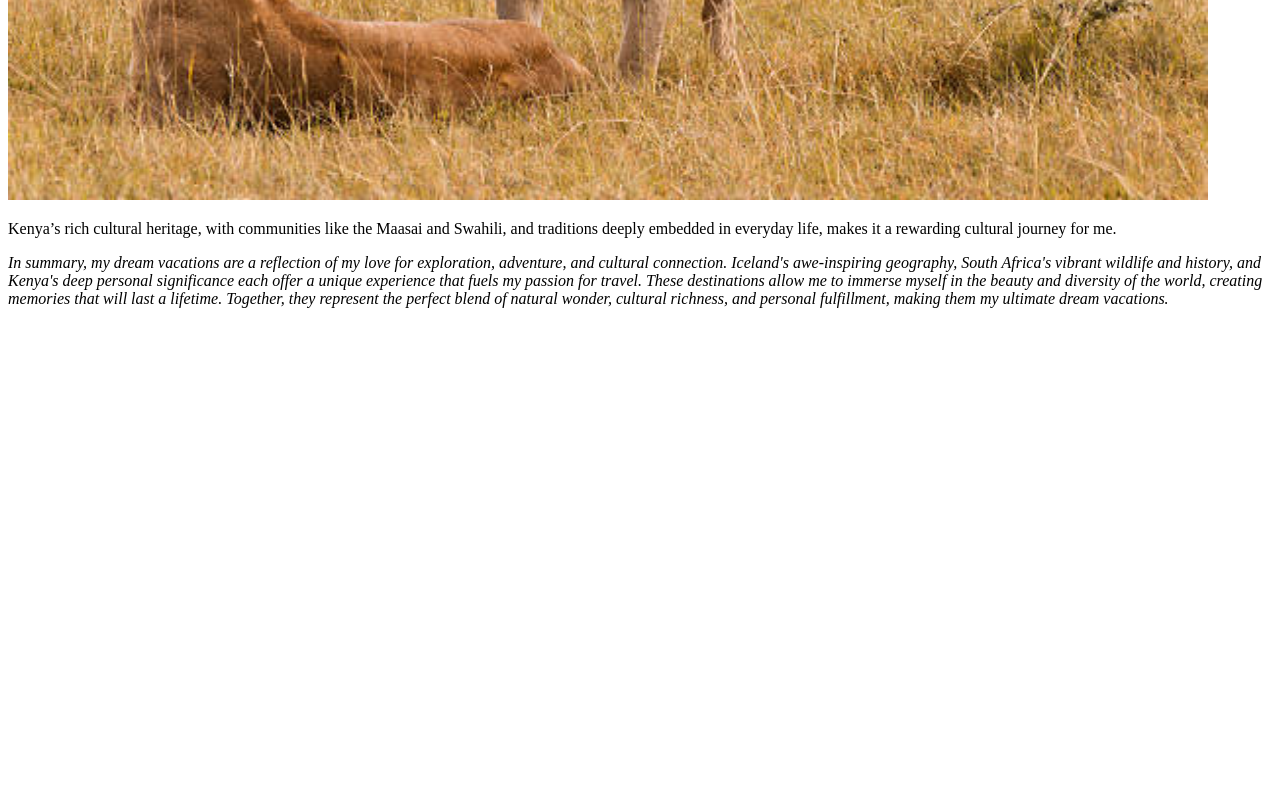
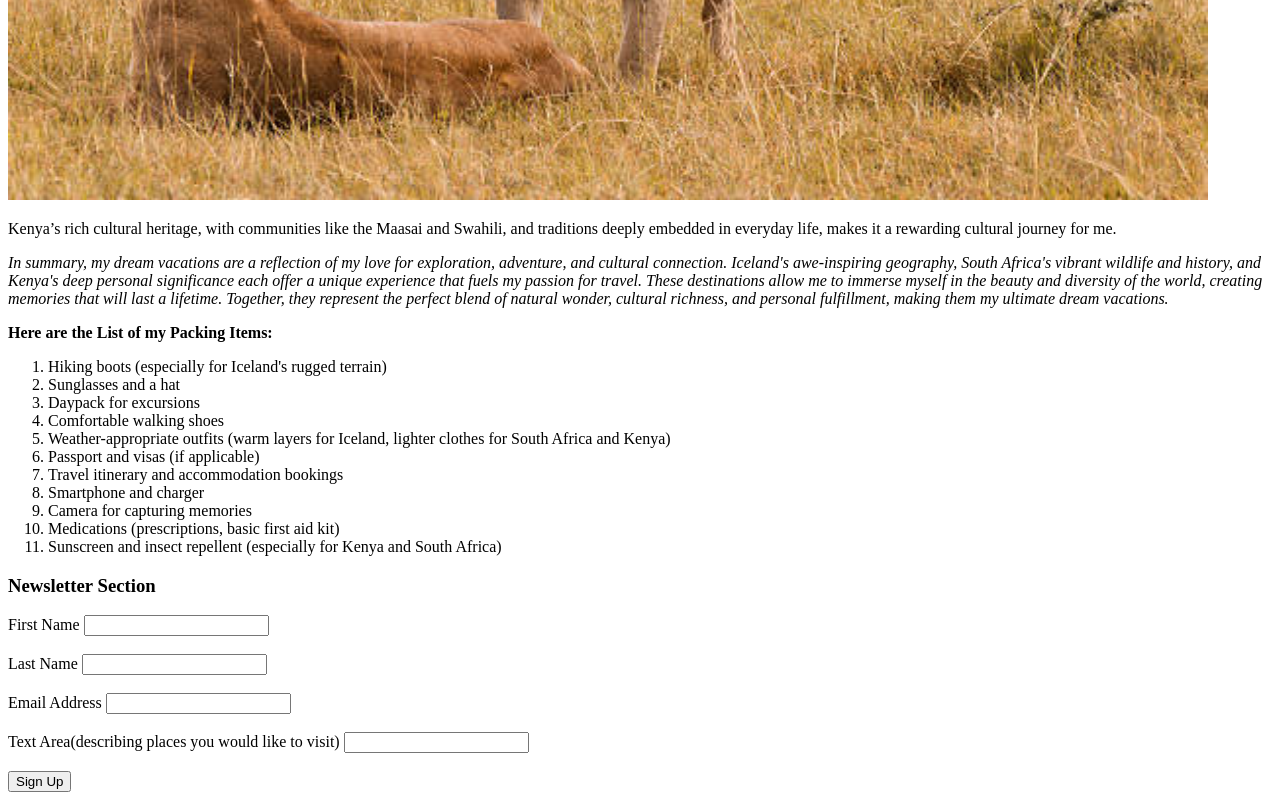
Before and after one commit to Gidayi-dev/Practice-project-on-my-dream-vacation-destinations, a plain HTML site: page index.html in a window 1280 px wide. Shown: the part 8970-9770 px from the top of the page. Before the commit the page ends 9294 px from the top, so only its background shows below. Drawn offline with Linux system fonts and the light colour scheme.

Commit message:
Update index.html

```diff
--- a/index.html
+++ b/index.html
@@ -48,5 +48,33 @@
       <img src="./images/kenya3.jpg" width="1200">
       <P>Kenya’s rich cultural heritage, with communities like the Maasai and Swahili, and traditions deeply embedded in everyday life, makes it a rewarding cultural journey for me.</P>
       <p><i>In summary, my dream vacations are a reflection of my love for exploration, adventure, and cultural connection. Iceland's awe-inspiring geography, South Africa's vibrant wildlife and history, and Kenya's deep personal significance each offer a unique experience that fuels my passion for travel. These destinations allow me to immerse myself in the beauty and diversity of the world, creating memories that will last a lifetime. Together, they represent the perfect blend of natural wonder, cultural richness, and personal fulfillment, making them my ultimate dream vacations.</i></p>
+<P><b>Here are the List of my Packing Items:</b></P>
+   <OL><LI>Hiking boots (especially for Iceland's rugged terrain)</LI>
+<LI>Sunglasses and a hat</LI>
+<LI>Daypack for excursions</LI>
+<LI>Comfortable walking shoes</LI>
+<LI>Weather-appropriate outfits (warm layers for Iceland, lighter clothes for South Africa and Kenya)</LI>
+<LI>Passport and visas (if applicable)</LI>
+<LI>Travel itinerary and accommodation bookings</LI>
+<LI>Smartphone and charger</LI>
+<LI>Camera for capturing memories</LI>
+<LI>Medications (prescriptions, basic first aid kit)</LI>
+<LI>Sunscreen and insect repellent (especially for Kenya and South Africa)</LI></OL>
+   <p><h3>Newsletter Section</h3></p>
+<form>
+    <label for="fname"> First Name</label>
+    <input type="text" id = "fname" required />
+    </br></br>
+    <label for="lname"> Last Name</label>
+    <input type="text"  id="lname" required />
+    </br></br>
+    <label for="eaddress">Email Address</label>
+    <input type="email" id="email" required />
+    </br></br>
+    <label for="tarea">Text Area(describing places you would like to visit)</label>
+    <input type="text" id="text" />
+    </br></br>
+   <button type="submit">Sign Up</button>
+</form>
 </body>
 </html>
```
